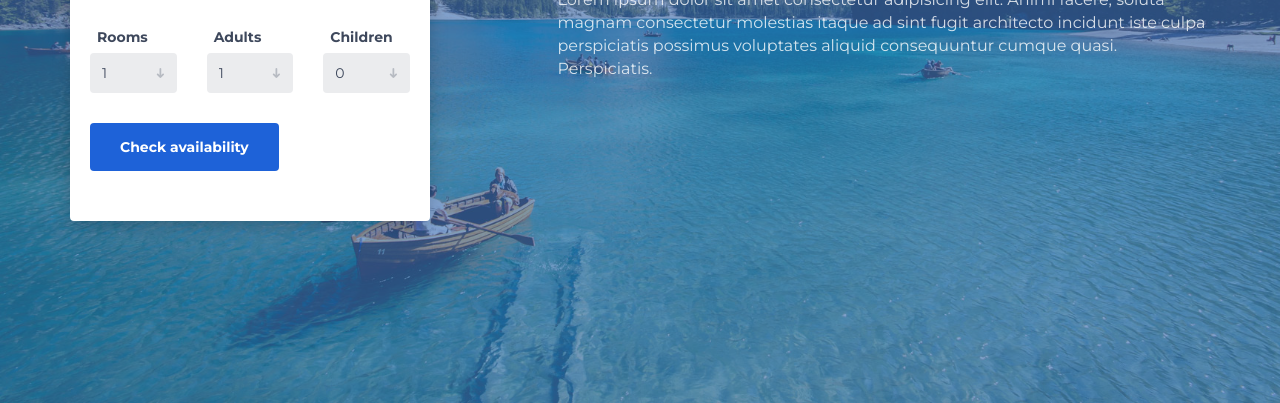
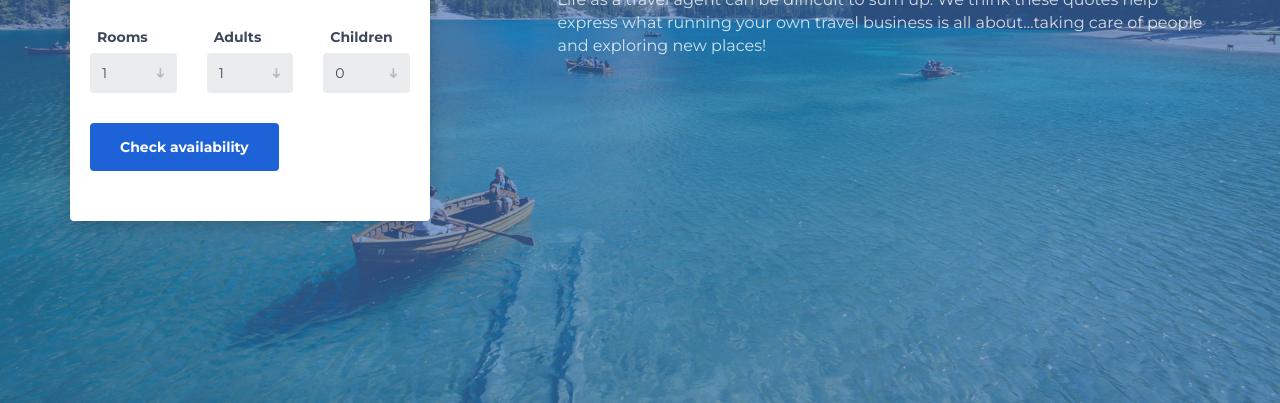
Before and after one commit to Ruchi1010/Ruchi-Gangwar, a plain HTML site: page book.html in a window 1280 px wide. Shown: the part 397-800 px from the top of the page. Drawn offline with Linux system fonts and the light colour scheme.

Commit message:
Update book.html

```diff
--- a/book.html
+++ b/book.html
@@ -25,9 +25,8 @@
 					<div class="col-md-7 col-md-push-5">
 						<div class="booking-cta">
 							<h1>Make your reservation</h1>
-							<p>Lorem ipsum dolor sit amet consectetur adipisicing elit. Animi facere, soluta magnam consectetur molestias itaque
-								ad sint fugit architecto incidunt iste culpa perspiciatis possimus voluptates aliquid consequuntur cumque quasi.
-								Perspiciatis.
+							<p>Life as a travel agent can be difficult to sum up. We think these quotes help express
+								 what running your own travel business is all about…taking care of people and exploring new places!
 							</p>
 						</div>
 					</div>
```
